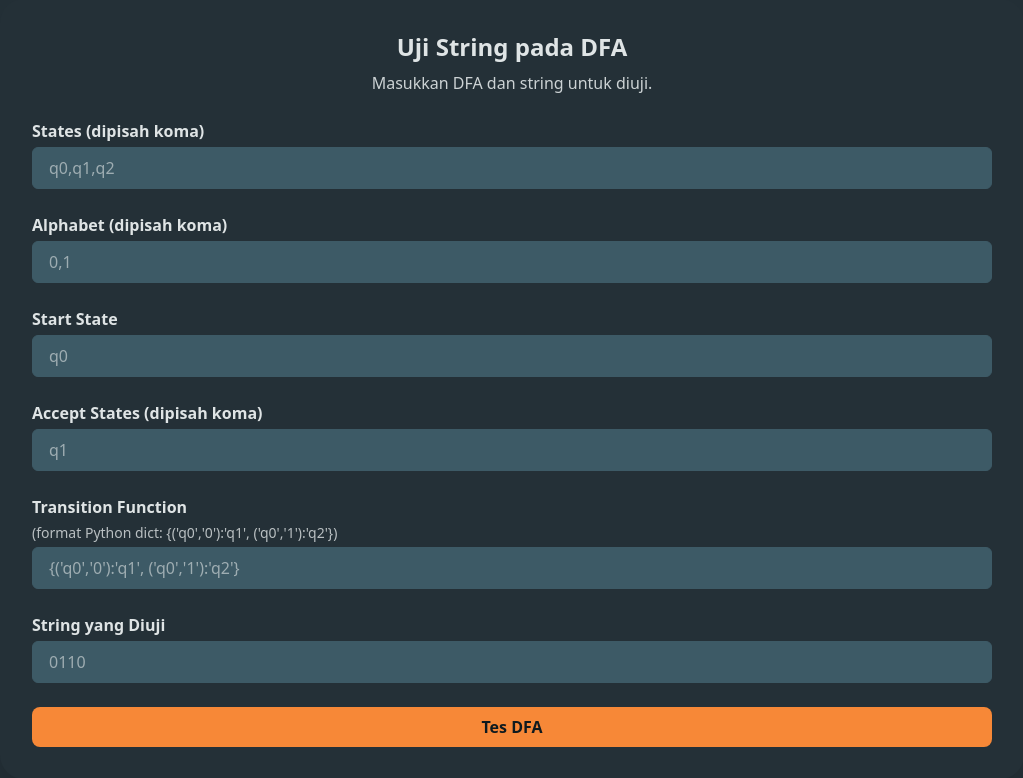
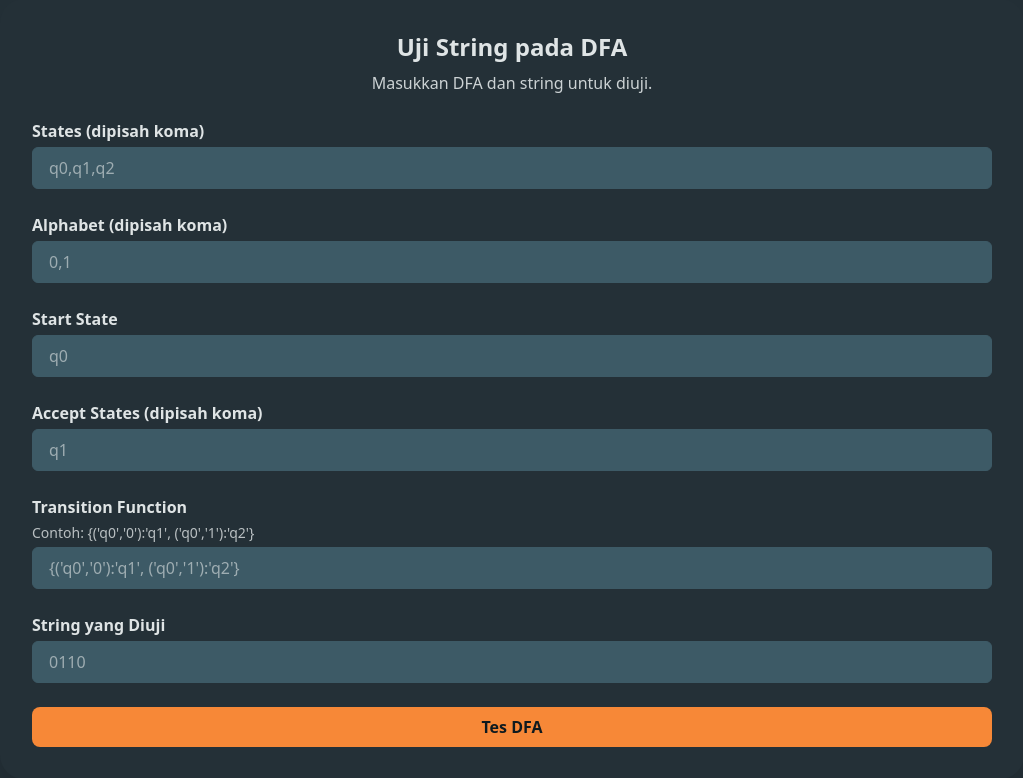
Before and after one commit to FredyRamadhan/flask-automata-simulator, a Flask app: page /uji-dfa in a window 1280 px wide. Shown: the part 165-943 px from the top of the page, without its empty margins (128-1151 px from the left). Run offline with Flask 3, Linux system fonts and the light colour scheme; some libraries are stand-ins or nearby versions.

```diff
--- a/templates/minimisasi.html
+++ b/templates/minimisasi.html
@@ -40,7 +40,7 @@
 
         <div>
           <label for="transition_function" class="block font-semibold mb-1">Transition Function</label>
-          <p class="text-sm text-cloud/80">(contoh: {('q0','0'):'q1', ('q0','1'):'q2'})</p>
+          <p class="text-sm text-cloud/80">Contoh: {('q0','0'):'q1', ('q0','1'):'q2'}</p>
           <textarea name="transition_function" rows="5" required
             class="w-full mt-1 px-4 py-2 border border-charcoal-lighter rounded-md bg-charcoal-lighter text-cloud focus:ring-2 focus:ring-cloud focus:outline-none resize-none placeholder:text-cloud/60"></textarea>
         </div>
--- a/templates/uji_dfa.html
+++ b/templates/uji_dfa.html
@@ -38,7 +38,7 @@
 
       <div>
         <label for="transition_function" class="block font-semibold mb-1">Transition Function</label>
-        <p class="text-sm text-cloud/80 mb-1">(format Python dict: {('q0','0'):'q1', ('q0','1'):'q2'})</p>
+        <p class="text-sm text-cloud/80 mb-1">Contoh: {('q0','0'):'q1', ('q0','1'):'q2'}</p>
         <input type="text" id="transition_function" name="transition_function"
           placeholder="{('q0','0'):'q1', ('q0','1'):'q2'}"
           class="w-full px-4 py-2 border border-charcoal-lighter rounded-md bg-charcoal-lighter text-cloud placeholder:text-cloud/60 focus:ring-2 focus:ring-cloud focus:outline-none">
```
